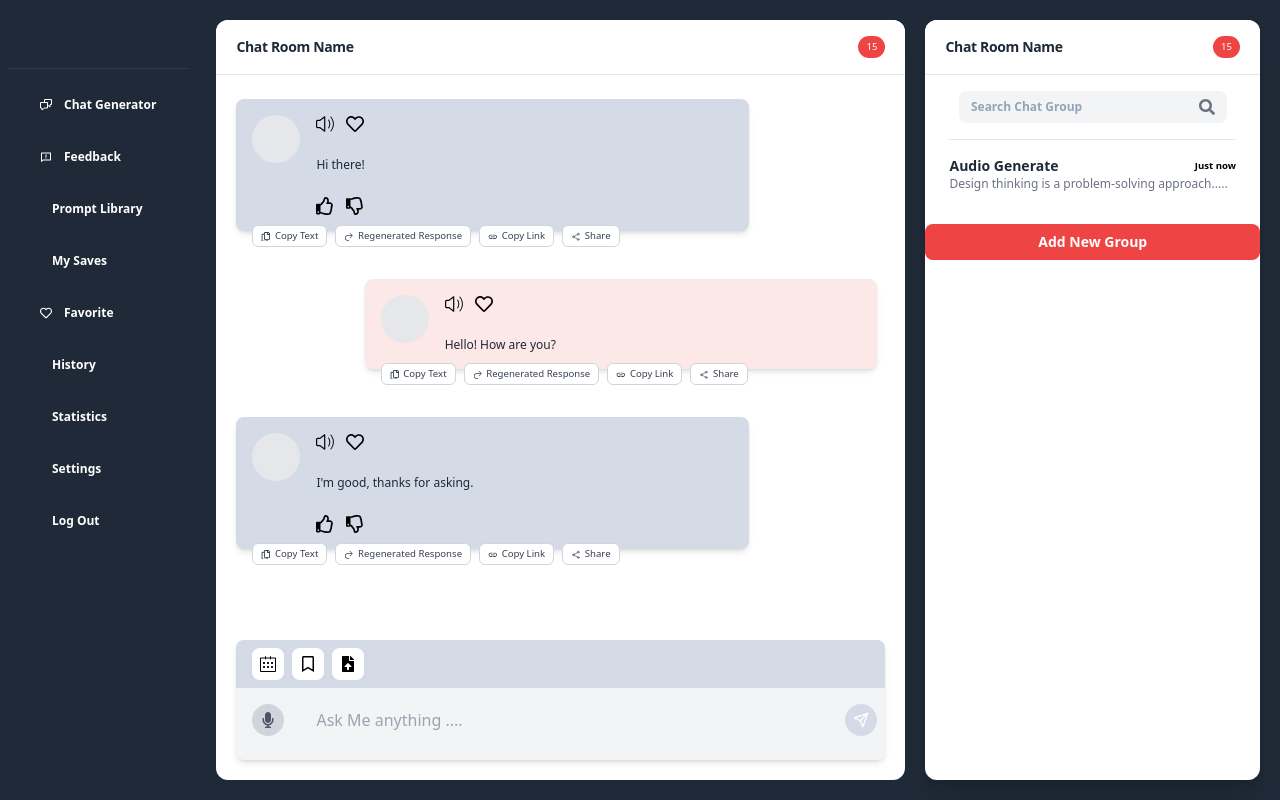
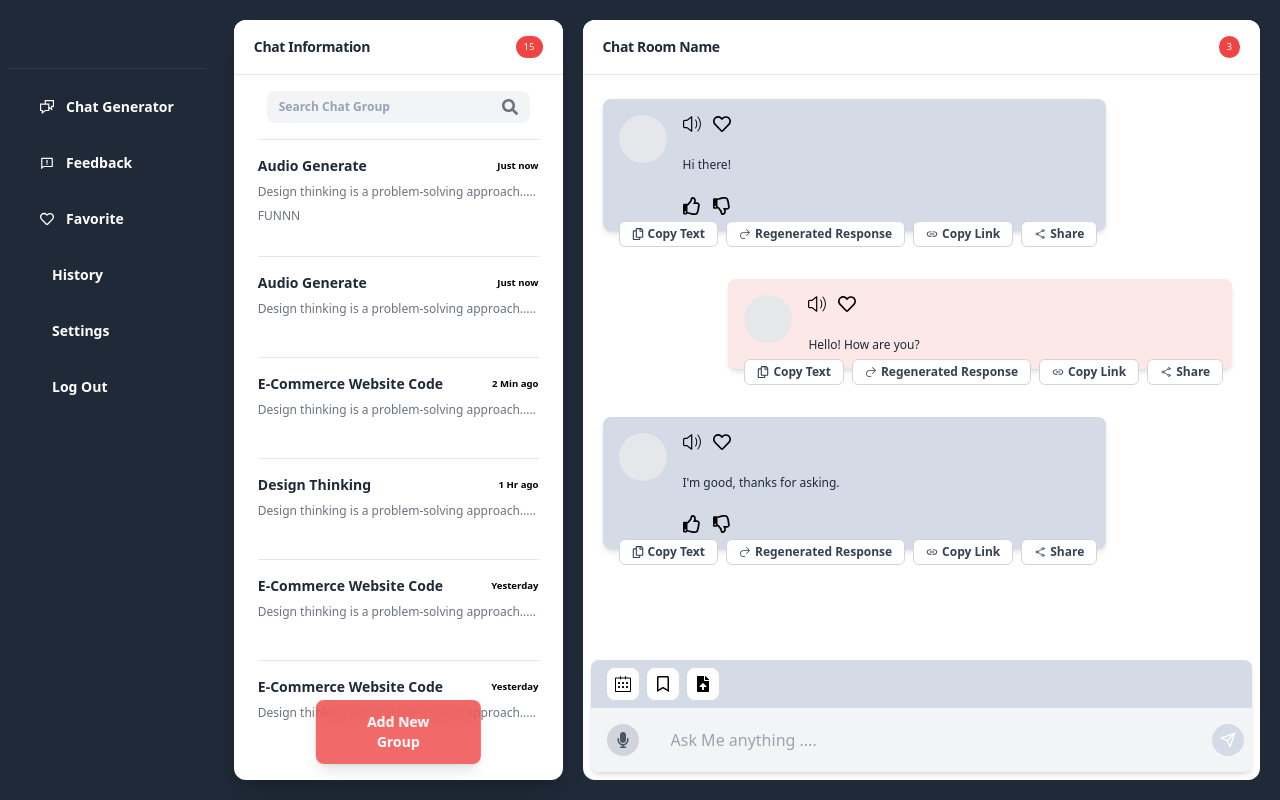
Before and after one commit to ChiaYing0/web_app_project, a React (Vite) app: page /chatroom in a window 1280 px wide. Built offline with nearby package versions, Linux system fonts and the light colour scheme.

Commit message:
fix(chatRoom): change the style of chat room

```diff
--- a/src/App.jsx
+++ b/src/App.jsx
@@ -3,7 +3,7 @@ import reactLogo from "./assets/react.svg";
 import viteLogo from "/vite.svg";
 import SelectionPage from "./components/pages/SelectionPage";
 import ChatBotPage from "./components/pages/ChatBotPage";
-import Main from "./components/pages/Main";
+import LandingPage from "./components/pages/LandingPage";
 import { BrowserRouter as Router, Routes, Route } from "react-router-dom";
 import './App.css'
 import UserProfilePage from "./components/pages/UserProfilePage";
@@ -14,7 +14,7 @@ function App() {
       <Routes>
         <Route path="/" element={<SelectionPage />} />
         <Route path="/chatroom" element={<ChatBotPage />} />
-        <Route path="/main" element={<Main />} />
+        <Route path="/main" element={<LandingPage />} />
         <Route path="/userprofile" element={<UserProfilePage />} />
       </Routes>
     </Router>
--- a/src/components/atoms/ChatBubbleButton.jsx
+++ b/src/components/atoms/ChatBubbleButton.jsx
@@ -2,7 +2,7 @@ import React from 'react'
 
 const ChatBubbleButton = ({text, icon}) => {
   return (
-    <button className="bg-white border border-gray-300 rounded-md px-2 py-0.5 text-gray-700 hover:bg-gray-100 text-xxs flex items-center gap-1">
+    <button className="bg-white border border-gray-300 rounded-md px-3 py-1 text-gray-700 hover:bg-gray-100 text-xs flex items-center gap-1 font-bold">
     {icon}
     {text}
     </button>
--- a/src/components/atoms/ChatInputButton.jsx
+++ b/src/components/atoms/ChatInputButton.jsx
@@ -1,14 +1,21 @@
 import React from "react";
 
-const ChatInputButton = ({content}) => {
+const ChatInputButton = ({ content, tooltip }) => {
   return (
-    <button
-      onClick={() => handleButtonClick("Prompt")}
-      className="p-2 bg-white rounded-lg hover:bg-gray-300"
-      title="Prompt"
-    >
-    {content}
-    </button>
+    <div className="relative group">
+      {/* 按鈕 */}
+      <button
+        onClick={() => console.log(tooltip)}
+        className="p-2 bg-white rounded-lg hover:bg-gray-300"
+      >
+        {content}
+      </button>
+
+      {/* Tooltip */}
+      <span className="absolute bottom-full left-1/2 transform -translate-x-1/2 mb-2 w-max bg-black text-white text-xs font-medium px-2 py-1 rounded-lg opacity-0 group-hover:opacity-100 transition-opacity duration-300">
+        {tooltip}
+      </span>
+    </div>
   );
 };
 
--- a/src/components/molecules/ChatInfoItem.jsx
+++ b/src/components/molecules/ChatInfoItem.jsx
@@ -1,7 +1,7 @@
 import React from "react";
 
-const ChatInfoItem = ({ title, message, time, icons, images }) => (
-  <div className="flex flex-col justify-between border-t py-4">
+const ChatInfoItem = ({ title, message, time, content, icons, images }) => (
+  <div className="flex flex-col justify-between border-t py-4 gap-2">
     <div className="flex justify-between items-center">
       <h3 className="text-sm font-semibold text-gray-800">{title}</h3>
       <p className="text-xxs font-bold">{time}</p>
@@ -9,6 +9,9 @@ const ChatInfoItem = ({ title, message, time, icons, images }) => (
     <div>
       <p className="text-xs text-gray-500 truncate">{message}</p>
     </div>
+    <div>
+      <p className="text-xs text-gray-500 truncate">{content}</p>
+    </div>
   </div>
 );
 
--- a/src/components/molecules/ChatInput.jsx
+++ b/src/components/molecules/ChatInput.jsx
@@ -7,7 +7,7 @@ import { FaFileUpload } from "react-icons/fa";
 import { SlCalender } from "react-icons/sl";
 import { FiSend } from "react-icons/fi";
 
-const ChatInput = () => {
+const ChatInput = ({ onSendMessage }) => {
   const [inputValue, setInputValue] = useState("");
 
   // 使用錄音 Hook
@@ -19,8 +19,18 @@ const ChatInput = () => {
   };
 
   const handleSendClick = () => {
-    alert(`輸入的內容：${inputValue}`);
+    // alert(`輸入的內容：${inputValue}`);
+    if (onSendMessage) {
+      onSendMessage(inputValue); // 發送訊息給父組件
+    }
     setInputValue(""); // 清空輸入框
+  };
+
+  const handleKeyDown = (e) => {
+    if (e.key === "Enter") {
+      e.preventDefault(); // 防止換行
+      handleSendClick(); // 呼叫發送邏輯
+    }
   };
 
   const handleButtonClick = (label) => {
@@ -28,12 +38,12 @@ const ChatInput = () => {
   };
 
   return (
-    <div className="flex flex-col items-center bg-gray-100 pb-4 rounded-lg shadow-md mt-3">
+    <div className="flex flex-col items-center bg-gray-100 pb-2 rounded-lg shadow-md mt-3">
       {/* 上方按鈕組 */}
       <div className="flex justify-start gap-2 w-full mb-2 p-2 pl-4 bg-[#D5DAE7] rounded-t-lg">
-        <ChatInputButton content={<SlCalender />} />
+        <ChatInputButton content={<SlCalender />} tooltip="Prompt"/>
         <ChatInputButton content={<FaRegBookmark />} />
-        <ChatInputButton content={<FaFileUpload />} />
+        <ChatInputButton content={<FaFileUpload />} tooltip="Upload File"/>
       </div>
 
       {/* 下方輸入區 */}
@@ -62,6 +72,7 @@ const ChatInput = () => {
           type="text"
           value={inputValue}
           onChange={handleInputChange}
+          onKeyDown={handleKeyDown}
           placeholder="Ask Me anything ...."
           className="w-full pl-8 pr-12 py-1 bg-gray-100 focus:outline-none text-gray-700"
         />
--- a/src/components/organisms/ChatHistory.jsx
+++ b/src/components/organisms/ChatHistory.jsx
@@ -1,33 +1,83 @@
-import React from "react";
+import React, { useState, useEffect, useRef } from "react";
 import ChatBubble from "../molecules/ChatBubble";
 import ChatInput from "../molecules/ChatInput";
 
 // Mock data
-const data = [
-  { text: "Hi there!", isUser: false, timestamp:"2 min ago" },
-  { text: "Hello! How are you?", isUser: true, timestamp:"2 min ago" },
-  { text: "I'm good, thanks for asking.", isUser: false,  timestamp:"2 min ago" },
-]
+const chatData = [
+  { text: "Hi there!", isUser: false, timestamp: "2 min ago" },
+  { text: "Hello! How are you?", isUser: true, timestamp: "2 min ago" },
+  {
+    text: "I'm good, thanks for asking.",
+    isUser: false,
+    timestamp: "2 min ago",
+  },
+];
 
-const ChatHistory = () => (
+const ChatHistory = () => {
+  // 狀態管理訊息
+  const [messages, setMessages] = useState(chatData);
+
+  // 用於追蹤最後一個訊息的參考
+  const lastMessageRef = useRef(null);
+
+  // 處理輸入訊息
+  const handleSendMessage = (newMessage) => {
+    if (newMessage.trim() === "") return; // 防止空訊息
+
+    const newEntry = {
+      text: newMessage,
+      isUser: true, // 假設為使用者輸入
+      timestamp: "Just now", // 簡單處理時間戳
+    };
+
+    const cannedReply = {
+      text: "STFU ASS!", // 罐頭回覆內容
+      isUser: false, // 系統回覆
+      timestamp: "Just now", // 系統回覆的時間戳
+    };
+
+    // 模擬延遲後新增罐頭回覆
+    setTimeout(() => {
+      setMessages((prevMessages) => [...prevMessages, cannedReply]);
+    }, 1000); // 延遲 1 秒回覆
+
+    setMessages((prevMessages) => [...prevMessages, newEntry]); // 更新訊息列表
+  };
+
+  // 滾動到最新訊息
+  useEffect(() => {
+    if (lastMessageRef.current) {
+      lastMessageRef.current.scrollIntoView({ behavior: "smooth" });
+    }
+  }, [messages]); // 當 messages 更新時觸發
+
+  return (
     <div className="bg-white rounded-xl col-span-2 relative h-full w-full flex flex-col overflow-hidden">
       <div className="sticky z-30 justify-between items-center border-b py-4 p-5 top-0 bg-white flex">
-      <h2 className="text-sm font-black text-gray-800 tracking-tight">Chat Room Name</h2>
+        <h2 className="text-sm font-black text-gray-800 tracking-tight">
+          Chat Room Name
+        </h2>
         <span className="bg-red-500 text-white text-xxs rounded-full px-2 py-1">
-        15
+          {messages.length}
         </span>
       </div>
       <div className="flex-1 overflow-y-auto px-5 pb-5">
         <div className="flex flex-col gap-12 py-6 pr-2">
-        {data.map((item, index) => (
-          <ChatBubble key={index} message={item.text} isUser={item.isUser} />
+          {messages.map((item, index) => (
+            <ChatBubble
+              key={index}
+              message={item.text}
+              isUser={item.isUser}
+              ref={index === messages.length - 1 ? lastMessageRef : null}
+            />
           ))}
         </div>
       </div>
-    <div className="p-5">
-      <ChatInput />
+      <div className="p-2">
+        <ChatInput onSendMessage={handleSendMessage} />
       </div>
     </div>
   );
+};
 
 export default ChatHistory;
--- a/src/components/organisms/ChatInfo.jsx
+++ b/src/components/organisms/ChatInfo.jsx
@@ -3,11 +3,11 @@ import ChatInfoSearchBar from "../molecules/searching/ChatInfoSearchBar";
 
 const ChatInfo = () => {
   return (
-    <div className="bg-white rounded-xl shadow-xl space-y-4 overflow-hidden">
+    <div className="relative bg-white rounded-xl shadow-xl space-y-4 overflow-hidden h-full flex flex-col">
       {/* Header */}
       <div className="sticky z-30 justify-between items-center border-b py-4 p-5 top-0 bg-white flex">
         <h2 className="text-sm font-black text-gray-800 tracking-tight">
-          Chat Room Name
+          Chat Information
         </h2>
         <span className="bg-red-500 text-white text-xxs rounded-full px-2 py-1">
           15
@@ -15,11 +15,11 @@ const ChatInfo = () => {
       </div>
 
       {/* Search Bar */}
-      <div className="w-4/5 mx-auto">
+      <div className="w-4/5 mx-auto flex-none">
         <ChatInfoSearchBar />
       </div>
       {/* Chat Group Items */}
-      <div className="space-y-4 px-6">
+      <div className="space-y-4 px-6 overflow-y-auto flex-1">
         {/* Chat Group Example */}
         <ChatInfoItem
           title="Audio Generate"
@@ -41,8 +41,9 @@ const ChatInfo = () => {
               />
             </svg>,
           ]}
+          content="FUNNN"
         />
-        {/* <ChatGroupItem
+        <ChatInfoItem
           title="Audio Generate"
           message="Design thinking is a problem-solving approach....."
           time="Just now"
@@ -63,12 +64,12 @@ const ChatInfo = () => {
             </svg>,
           ]}
         />
-        <ChatGroupItem
+        <ChatInfoItem
           title="E-Commerce Website Code"
           message="Design thinking is a problem-solving approach....."
           time="2 Min ago"
         />
-        <ChatGroupItem
+        <ChatInfoItem
           title="Design Thinking"
           message="Design thinking is a problem-solving approach....."
           time="1 Hr ago"
@@ -78,7 +79,7 @@ const ChatInfo = () => {
             "https://via.placeholder.com/40",
           ]}
         />
-        <ChatGroupItem
+        <ChatInfoItem
           title="E-Commerce Website Code"
           message="Design thinking is a problem-solving approach....."
           time="Yesterday"
@@ -87,11 +88,21 @@ const ChatInfo = () => {
             "https://via.placeholder.com/40",
             "https://via.placeholder.com/40",
           ]}
-        /> */}
+        />
+        <ChatInfoItem
+          title="E-Commerce Website Code"
+          message="Design thinking is a problem-solving approach....."
+          time="Yesterday"
+          images={[
+            "https://via.placeholder.com/40",
+            "https://via.placeholder.com/40",
+            "https://via.placeholder.com/40",
+          ]}
+        />
       </div>
 
       {/* Add New Group Button */}
-      <button className="w-full bg-red-500 text-white rounded-lg py-2 font-semibold text-sm hover:bg-red-600">
+      <button className="absolute bottom-4 left-1/2 transform -translate-x-1/2 bg-red-500 text-white font-semibold text-sm py-3 px-8 rounded-lg shadow-lg backdrop-blur-md bg-opacity-80 hover:bg-red-600">
         Add New Group
       </button>
     </div>
--- a/src/components/organisms/Sidebar.jsx
+++ b/src/components/organisms/Sidebar.jsx
@@ -5,7 +5,7 @@ import { RiFeedbackLine } from "react-icons/ri";
 import { FaRegHeart } from "react-icons/fa";
 
 const Sidebar = () => (
-    <div className="bg-gray-800 text-white py-5 px-2 h-screen text-xs">
+    <div className="bg-gray-800 text-white py-5 px-2 h-screen text-sm">
       <div className='py-6   border-b border-[#2D3A5D]'>
         <div className=''>
 
@@ -14,11 +14,8 @@ const Sidebar = () => (
       <div className="flex flex-col space-y-3 mt-4">
         <NavItem icon={<GrChatOption/>} label="Chat Generator" />
         <NavItem icon={<RiFeedbackLine/>}label="Feedback" />
-        <NavItem label="Prompt Library" />
-        <NavItem label="My Saves" />
         <NavItem icon={<FaRegHeart/>}label="Favorite" />
         <NavItem label="History" />
-        <NavItem label="Statistics" />
         <NavItem label="Settings" />
         <NavItem label="Log Out" />
       </div>
--- a/src/components/pages/ChatBotPage.jsx
+++ b/src/components/pages/ChatBotPage.jsx
@@ -8,8 +8,8 @@ const ChatBotPage = () => (
   <div className="flex h-screen bg-gray-800">
     <Sidebar />
     <div className="flex-1 grid grid-cols-3 gap-5 p-5 h-full">
+      <ChatInfo />
       <ChatHistory />
-      <ChatInfo />
       {/* <DesignThinking /> */}
     </div>
   </div>
--- a/src/components/pages/UserProfilePage.jsx
+++ b/src/components/pages/UserProfilePage.jsx
@@ -1,38 +1,38 @@
 import React from "react";
 import ChatRoomList from "../organisms/ChatRoomList";
-
+import { useNavigate } from "react-router-dom";
 
 const ChatRoomData = [
   {
     title: "世界冠軍",
     participants: "10",
     topic: "AI 訓練營",
-    accent: "美式"
+    accent: "美式",
   },
   {
     title: "創新科技講座",
     participants: "50+",
     topic: "人工智慧與雲端運算",
-    accent: "英式"
+    accent: "英式",
   },
   {
     title: "未來領袖論壇",
     participants: "不限",
     topic: "大數據分析",
-    accent: "中性"
+    accent: "中性",
   },
   {
     title: "開發者大會",
     participants: "25",
     topic: "網頁設計與應用",
-    accent: "台式"
+    accent: "台式",
   },
   {
     title: "AI 科技論壇",
     participants: "100",
     topic: "機器學習與深度學習",
-    accent: "多國混合"
-  }
+    accent: "多國混合",
+  },
 ];
 
 const userData = {
@@ -48,15 +48,19 @@ const userData = {
   recommendations: ["面試技巧", "文化差異討論", "電話溝通"],
 };
 
+const UserProfilePage = () => {
+  const navigate = useNavigate(); // 初始化 useNavigate
 
-const UserProfilePage = () => {
+  const handleNavigateToSelection = () => {
+    navigate("/"); // 跳轉到 SelectionPage 的路由
+  };
 
   return (
     <div className="min-h-scree">
       {/* Profile Header */}
       <div className="w-full mx-auto bg-white shadow-b-md p-6 py-88">
         <div className="grid grid-cols-5 items-center space-x-4">
-          <div className="col-span-3">
+          <div className="col-span-3 mx-auto">
             <h2 className="text-xl font-bold text-gray-800">{userData.name}</h2>
             <p className="text-sm text-gray-600">
               語言能力：{userData.languageLevel}
@@ -64,6 +68,14 @@ const UserProfilePage = () => {
             <p className="text-sm text-gray-600">
               學習目標：{userData.learningGoal}
             </p>
+            <div>
+              <button
+                className="mt-4 bg-yellow-500 text-white font-semibold text-sm py-2 px-6 rounded-lg hover:bg-yellow-600 transition-all"
+                onClick={handleNavigateToSelection}
+              >
+                開始聊天
+              </button>
+            </div>
           </div>
 
           {/* profile Picture */}
@@ -82,13 +94,19 @@ const UserProfilePage = () => {
         <h3 className="text-lg font-semibold text-gray-800 mb-4">我的聊天室</h3>
         <div className="flex gap-5">
           {ChatRoomData.map((data) => (
-              <ChatRoomList title={data.title} participants={data.participants} topic={data.topic} accent={data.accent}/>
+            <ChatRoomList
+              title={data.title}
+              participants={data.participants}
+              topic={data.topic}
+              accent={data.accent}
+            />
           ))}
         </div>
       </div>
 
       {/* Practice List */}
-      <div className="max-w-3xl mx-auto bg-white shadow-md rounded-lg p-6 mt-6">
+      <div className="flex mt-6">
+        <div className="max-w-3xl w-2/5 mx-auto bg-white shadow-md rounded-lg p-6">
           <h3 className="text-lg font-semibold text-gray-800 mb-4">
             我的練習主題
           </h3>
@@ -116,6 +134,35 @@ const UserProfilePage = () => {
             ))}
           </ul>
         </div>
+        <div className="max-w-3xl w-2/5 mx-auto bg-white shadow-md rounded-lg p-6">
+          <h3 className="text-lg font-semibold text-gray-800 mb-4">
+            我的練習主題
+          </h3>
+          <ul className="space-y-4">
+            {userData.practiceList.map((practice) => (
+              <li
+                key={practice.id}
+                className="flex justify-between items-center p-4 bg-gray-50 rounded-lg shadow-sm"
+              >
+                <span className="font-medium text-gray-700">
+                  {practice.title}
+                </span>
+                <div className="flex items-center space-x-2">
+                  <div className="w-40 bg-gray-200 h-4 rounded-full overflow-hidden">
+                    <div
+                      className="bg-blue-500 h-4"
+                      style={{ width: `${practice.progress}%` }}
+                    />
+                  </div>
+                  <span className="text-sm text-gray-600">
+                    {practice.progress}%
+                  </span>
+                </div>
+              </li>
+            ))}
+          </ul>
+        </div>
+      </div>
 
       {/* Learning Records */}
       <div className="max-w-3xl mx-auto bg-white shadow-md rounded-lg p-6 mt-6">
@@ -125,6 +172,7 @@ const UserProfilePage = () => {
       </div>
 
       {/* Recommendations */}
+      <div className="bg-gray-200 py-6">
         <div className="max-w-3xl mx-auto bg-white shadow-md rounded-lg p-6 mt-6">
           <h3 className="text-lg font-semibold text-gray-800 mb-4">推薦主題</h3>
           <div className="flex flex-wrap gap-3">
@@ -139,6 +187,7 @@ const UserProfilePage = () => {
           </div>
         </div>
       </div>
+    </div>
   );
 };
 
```
Lines whose indentation alone changed are shown as unchanged.
